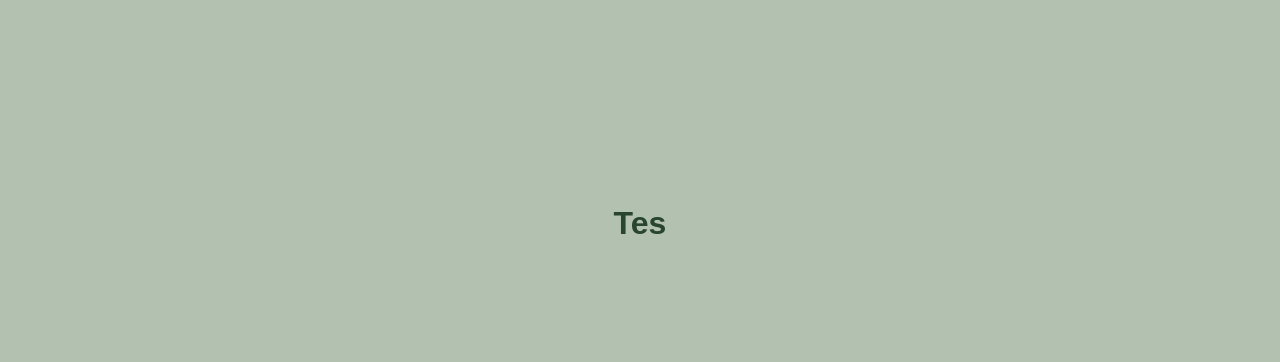
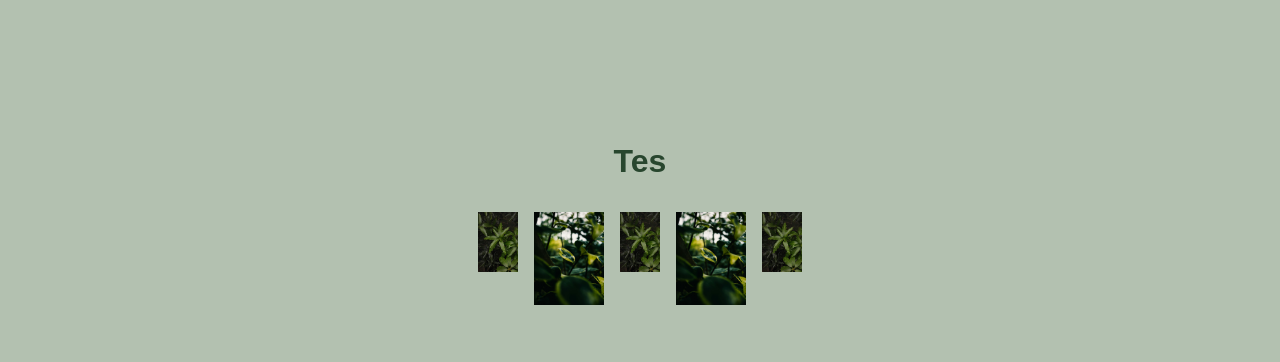
Before and after one commit to devinammar/flant, a React (Vite) app: page / in a window 1280 px wide. Shown: the part 2580-2942 px from the top of the page. Built offline with nearby package versions, Linux system fonts and the light colour scheme.

Commit message:
Carousel component (Progress)

```diff
--- a/src/components/carousel.css
+++ b/src/components/carousel.css
@@ -0,0 +1,18 @@
+#carouselcontainer{
+    text-align: center;
+}
+
+#carousel{
+    display: flex;
+    flex-direction: row;
+    column-gap: 16px;
+    margin-top: 24px;
+}
+
+.carouselimage1{
+    width: 40px;
+}
+
+.carouselimage2{
+    width: 70px;
+}
--- a/src/components/carousel.jsx
+++ b/src/components/carousel.jsx
@@ -1,10 +1,30 @@
+import "./carousel.css";
+
+const image = [
+  { id: 1, image: "/pexels-arrn-35442963.jpg" },
+  { id: 2, image: "/public/pexels-sonny-17133329.jpg" },
+  { id: 3, image: "/pexels-arrn-35442963.jpg" },
+  { id: 4, image: "/public/pexels-sonny-17133329.jpg" },
+  { id: 5, image: "/pexels-arrn-35442963.jpg" },
+];
+
 export const Carousel = () => {
-    return(
-        <div id="carouselcontainer">
-            <h1 className="h1">Tes</h1>
-            <div id="carousel">
-
-            </div>
-        </div>
-    )
-}
+  return (
+    <div id="carouselcontainer">
+      <h1 className="h1">Tes</h1>
+      <div id="carousel">
+        {image.map((carousel) => (
+          <div key={carousel.id}>
+            <img
+              className={
+                carousel.id % 2 !== 0 ? "carouselimage1" : "carouselimage2"
+              }
+              src={carousel.image}
+              alt={`carousel-image-${carousel.id}`}
+            />
+          </div>
+        ))}
+      </div>
+    </div>
+  );
+};
```
